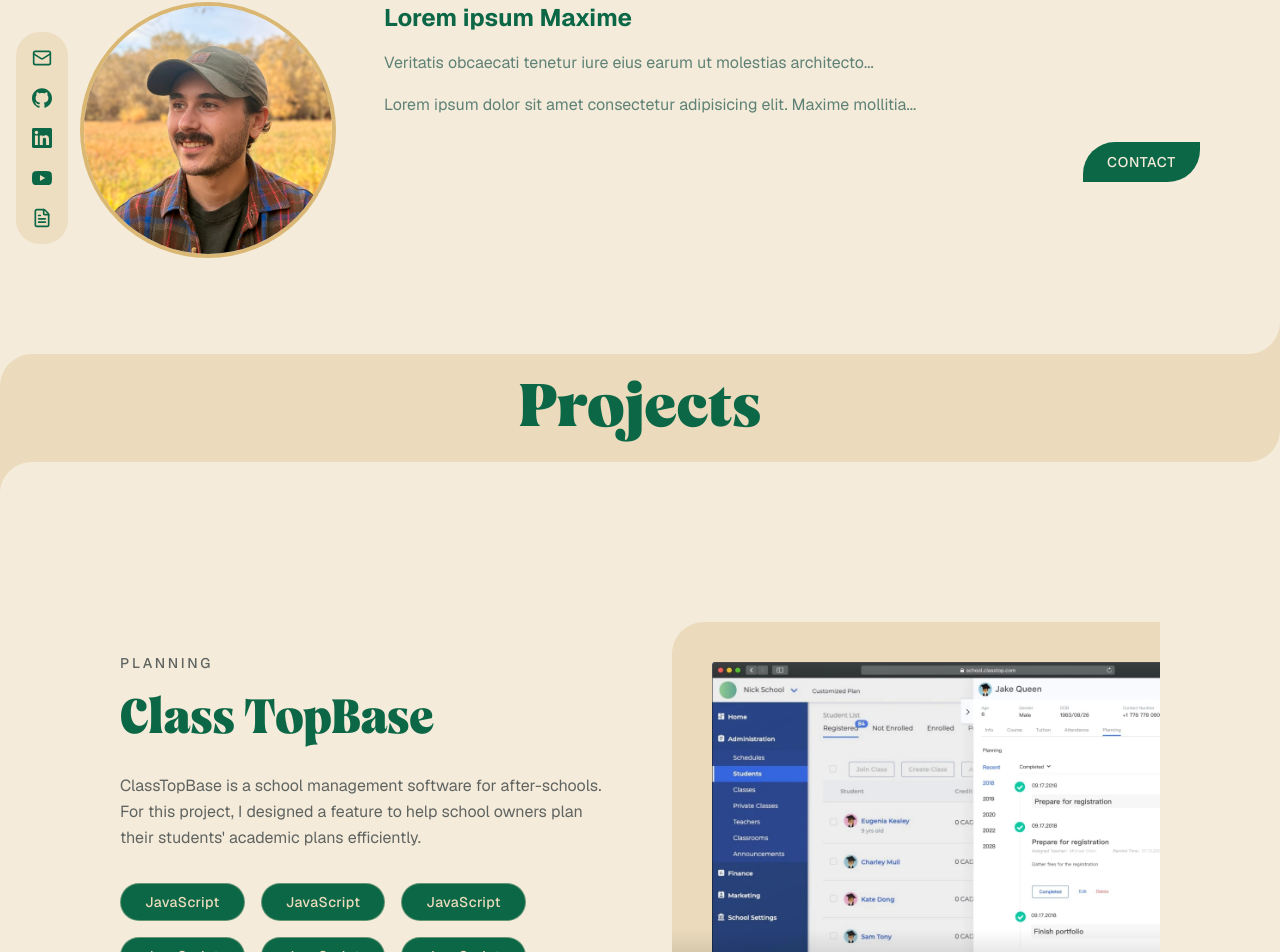
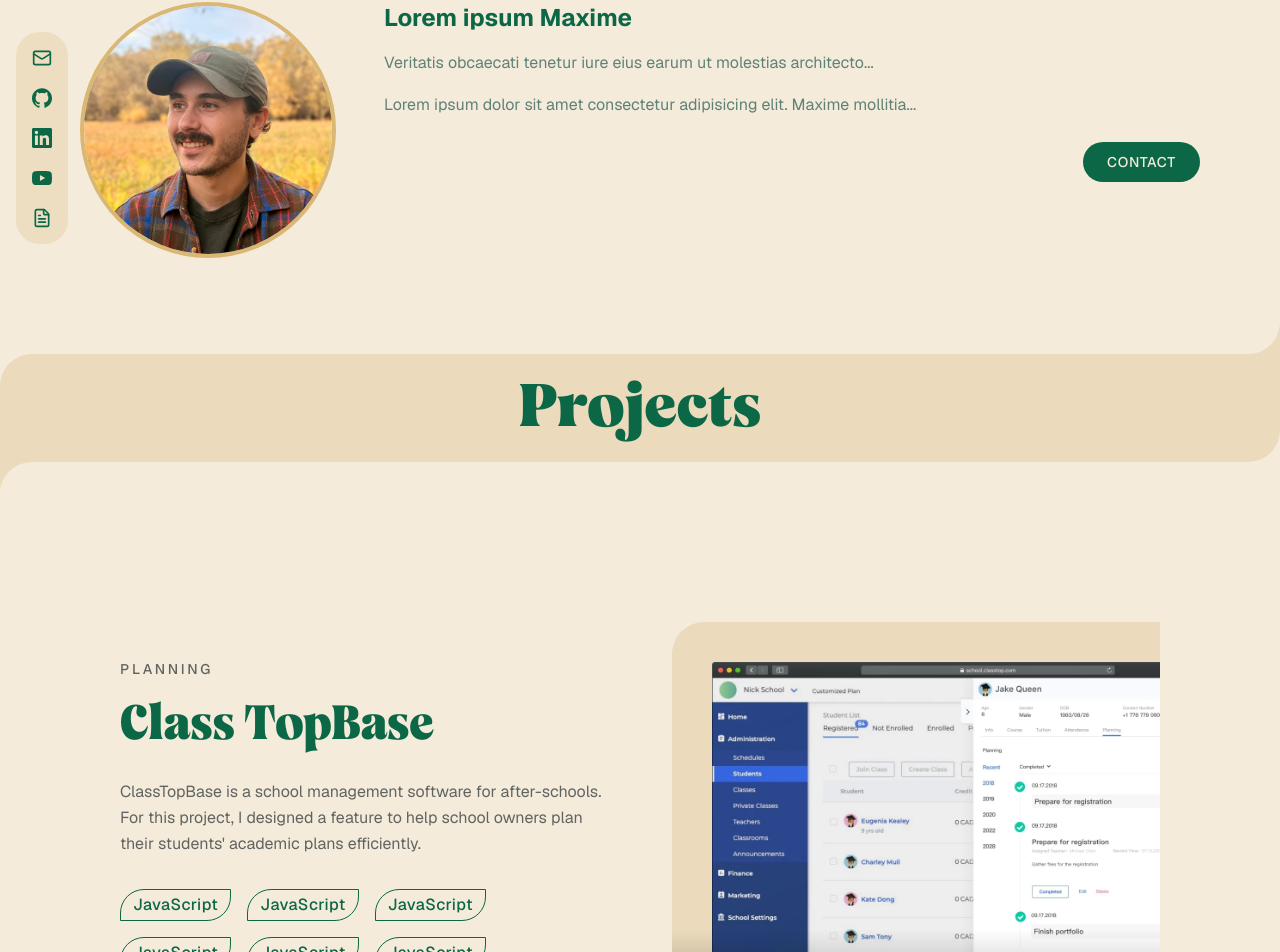
Before and after one commit to rioredwards/portfolio, a Next.js app: page / in a window 1280 px wide. Shown: the part 262-1214 px from the top of the page. Built offline with nearby package versions, Linux system fonts and the light colour scheme.

Commit message:
refactor: rename border utility classes to angled-border and implement Skill component

```diff
--- a/app/globals.css
+++ b/app/globals.css
@@ -141,35 +141,35 @@
 }
 
 @layer utilities {
-  .border-angled-xs {
+  .angled-border-xs {
     border-top-left-radius: var(--radius-xs);
     border-bottom-right-radius: var(--radius-xs);
   }
-  .border-angled-sm {
+  .angled-border-sm {
     border-top-left-radius: var(--radius-sm);
     border-bottom-right-radius: var(--radius-sm);
   }
-  .border-angled-md {
+  .angled-border-md {
     border-top-left-radius: var(--radius-md);
     border-bottom-right-radius: var(--radius-md);
   }
-  .border-angled-lg {
+  .angled-border-lg {
     border-top-left-radius: var(--radius-lg);
     border-bottom-right-radius: var(--radius-lg);
   }
-  .border-angled-xl {
+  .angled-border-xl {
     border-top-left-radius: var(--radius-xl);
     border-bottom-right-radius: var(--radius-xl);
   }
-  .border-angled-2xl {
+  .angled-border-2xl {
     border-top-left-radius: var(--radius-2xl);
     border-bottom-right-radius: var(--radius-2xl);
   }
-  .border-angled-3xl  {
+  .angled-border-3xl  {
     border-top-left-radius: var(--radius-3xl);
     border-bottom-right-radius: var(--radius-3xl);
   }
-  .border-angled-full {
+  .angled-border-full {
     border-top-left-radius: 100%;
     border-bottom-right-radius: 100%;
   }
--- a/components/contact.tsx
+++ b/components/contact.tsx
@@ -72,7 +72,7 @@ export function Contact() {
             <Button
               type="submit"
               size="lg"
-              className="bg-primary min-w-32 text-lg font-bold text-primary-foreground">
+              className="bg-primary text-lg font-bold text-primary-foreground">
               Send
             </Button>
           </div>
--- a/components/footer.tsx
+++ b/components/footer.tsx
@@ -1,3 +1,5 @@
+import { Skill } from "@/components/ui/skill";
+
 const BUILT_WITH = ["Figma", "Next.js", "Tailwind", "Contentful", "GraphQL"];
 
 export function Footer() {
@@ -16,11 +18,7 @@ export function Footer() {
           <p className="text-sm font-semibold">Built With</p>
           <div className="flex flex-wrap gap-4">
             {BUILT_WITH.map((tool) => (
-              <span
-                key={tool}
-                className="inline-flex min-w-28 items-center justify-center border border-(--color-text-secondary) bg-(--color-bg-primary) px-5 py-2 text-xs font-medium tracking-[0.16em] uppercase text-(--color-text-secondary) rounded-full">
-                {tool}
-              </span>
+              <Skill key={tool} text={tool} variant="outline" size="sm" />
             ))}
           </div>
         </div>
--- a/components/project.tsx
+++ b/components/project.tsx
@@ -1,3 +1,4 @@
+import { Skill } from "@/components/ui/skill";
 import Image from "next/image";
 
 interface ProjectProps {
@@ -29,11 +30,7 @@ export function Project({ category, title, description, skills, image }: Project
 
           <div className="flex flex-wrap gap-4">
             {skills.map((skill, index) => (
-              <span
-                key={`${skill}-${index}`}
-                className="rounded-full border border-secondary/40 bg-primary px-6 py-2 text-sm font-medium tracking-wide text-secondary">
-                {skill}
-              </span>
+              <Skill key={`${skill}-${index}`} text={skill} variant="outline" size="sm" />
             ))}
           </div>
         </div>
--- a/components/skill-section.tsx
+++ b/components/skill-section.tsx
@@ -1,3 +1,4 @@
+import { Skill } from "@/components/ui/skill";
 import type { ReactNode } from "react";
 
 interface SkillSectionProps {
@@ -22,11 +23,13 @@ export function SkillSection({ category, skills, icon }: SkillSectionProps) {
         {/* Skill pills */}
         <div className="flex flex-wrap gap-x-10 gap-y-6">
           {skills.map((skill, index) => (
-            <div
+            <Skill
               key={`${skill}-${index}`}
-              className="inline-flex min-w-36 items-center justify-center bg-primary px-6 py-3 text-base font-medium tracking-[0.16em] text-secondary rounded-full">
-              {skill}
-            </div>
+              text={skill}
+              variant="filled"
+              size="md"
+              className="min-w-36 tracking-[0.16em]"
+            />
           ))}
         </div>
       </div>
--- a/components/ui/button.tsx
+++ b/components/ui/button.tsx
@@ -19,9 +19,9 @@ const buttonVariants = cva(
         link: "text-primary underline-offset-4 hover:underline",
       },
       size: {
-        default: "h-9 border-angled-lg px-4 py-2 has-[>svg]:px-3",
-        sm: "h-8 border-angled-md gap-1.5 px-3 has-[>svg]:px-2.5",
-        lg: "h-10 border-angled-xl px-6 has-[>svg]:px-4",
+        default: "min-w-24 h-9 rounded-lg px-4 has-[>svg]:px-3",
+        sm: "min-w-16 h-8 rounded-lg gap-1.5 px-3 has-[>svg]:px-2.5",
+        lg: "min-w-28 h-10 rounded-lg px-6 has-[>svg]:px-4",
         icon: "size-9",
         "icon-sm": "size-8",
         "icon-lg": "size-10",
--- /dev/null
+++ b/components/ui/skill.tsx
@@ -0,0 +1,29 @@
+import { cn } from "@/lib/utils";
+import { cva, type VariantProps } from "class-variance-authority";
+
+const skillVariants = cva("inline-flex items-center justify-center font-medium tracking-wide", {
+  variants: {
+    variant: {
+      filled: "bg-primary text-secondary",
+      outline: "border border-primary text-primary",
+    },
+    size: {
+      sm: "min-w-16 h-8 angled-border-lg px-3",
+      md: "min-w-24 h-9 angled-border-xl px-4",
+      lg: "min-w-28 h-10 angled-border-2xl px-6",
+    },
+  },
+  defaultVariants: {
+    variant: "filled",
+    size: "md",
+  },
+});
+
+interface SkillProps extends VariantProps<typeof skillVariants> {
+  text: string;
+  className?: string;
+}
+
+export function Skill({ text, variant, size, className }: SkillProps) {
+  return <span className={cn(skillVariants({ variant, size }), className)}>{text}</span>;
+}
```
